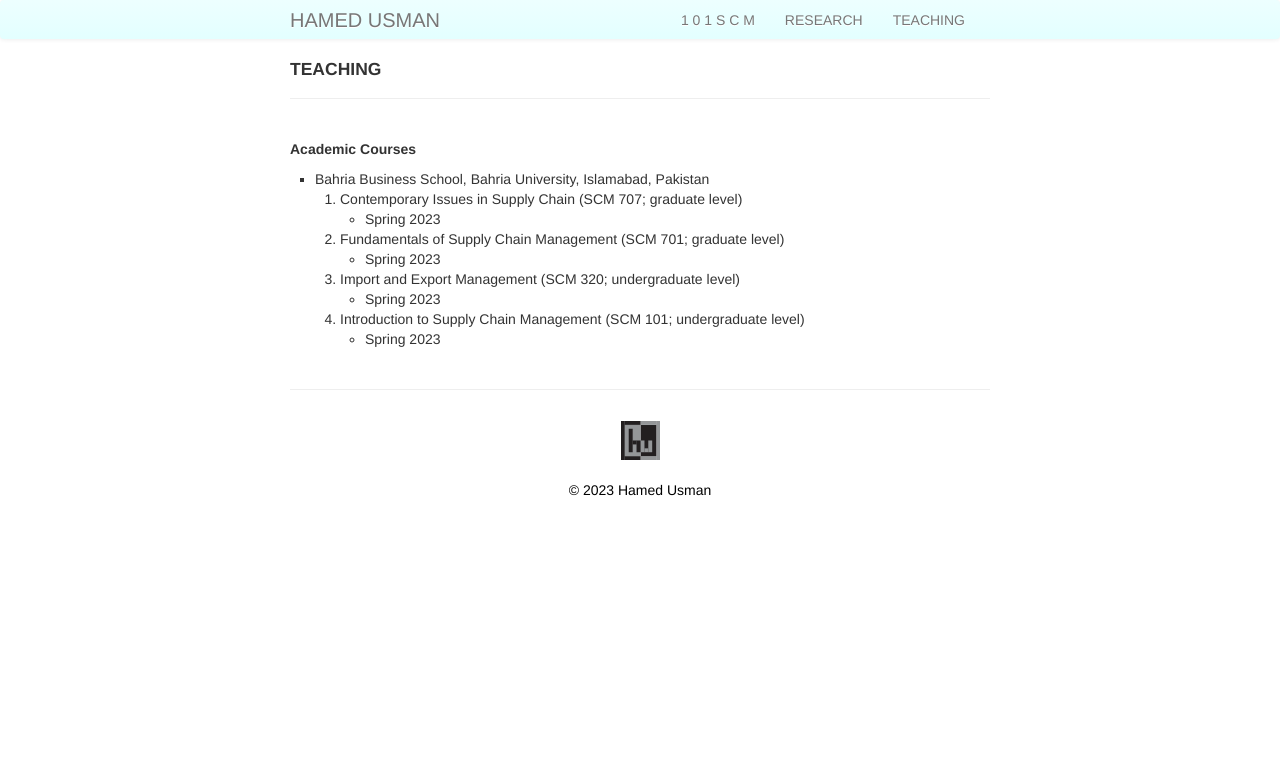
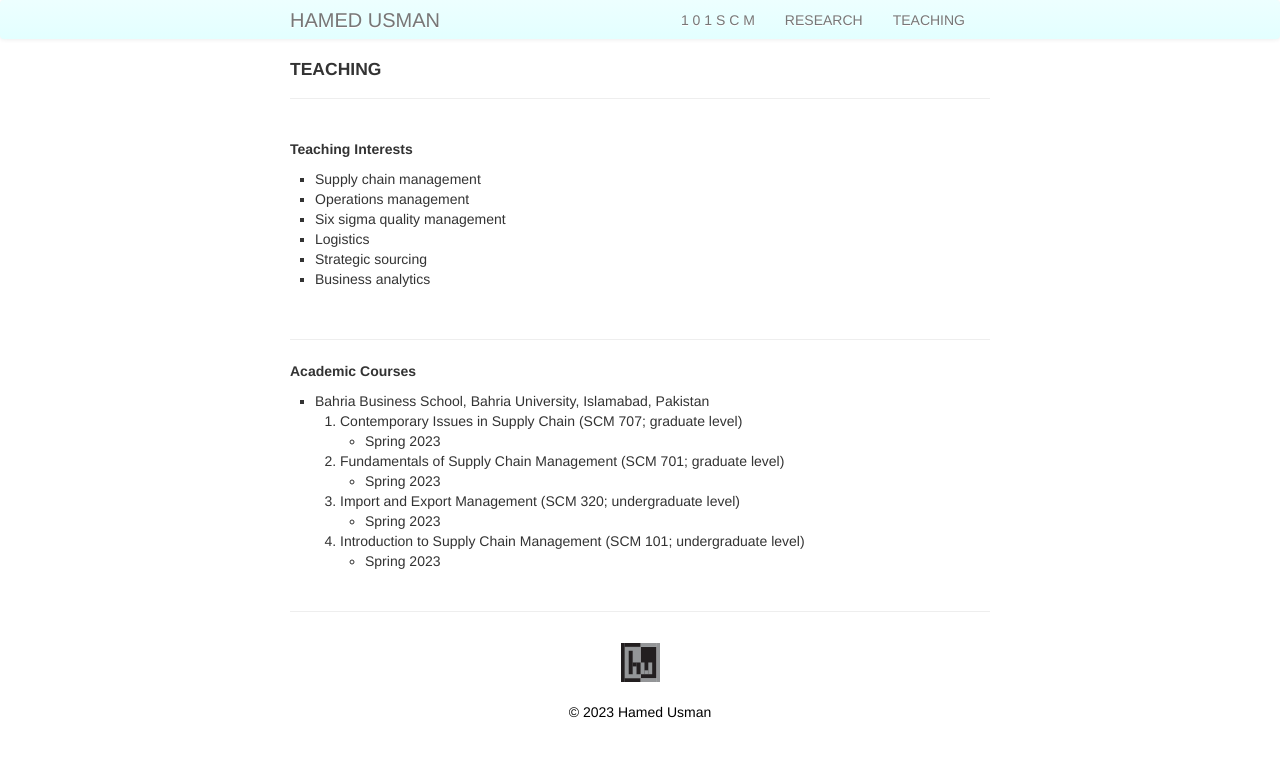
Before and after one commit to hamedusman/hamedusman.github.io, a Jekyll site: the page built from pages/teaching.md, in a window 1280 px wide. Shown: the top 757 px of the page. Built offline with Jekyll 4.4.1, drawn with Linux system fonts in a browser that asks for light colours.

Commit message:
Update teaching.md

```diff
--- a/pages/teaching.md
+++ b/pages/teaching.md
@@ -3,6 +3,21 @@ layout: page
 title: TEACHING
 description: list of academic courses taught by Hamed Usman
 ---
+<h5>Teaching Interests</h5>
+<ul>
+<li>Supply chain management</li>
+<li>Operations management</li>
+<li>Six sigma quality management</li>
+<li>Logistics</li>
+<li>Strategic sourcing</li>
+<li>Business analytics</li>
+</ul>
+
+
+<br/>
+
+---
+
 <h5>Academic Courses</h5>
 <ul><li>Bahria Business School, Bahria University, Islamabad, Pakistan</li>
 <ol>
```
